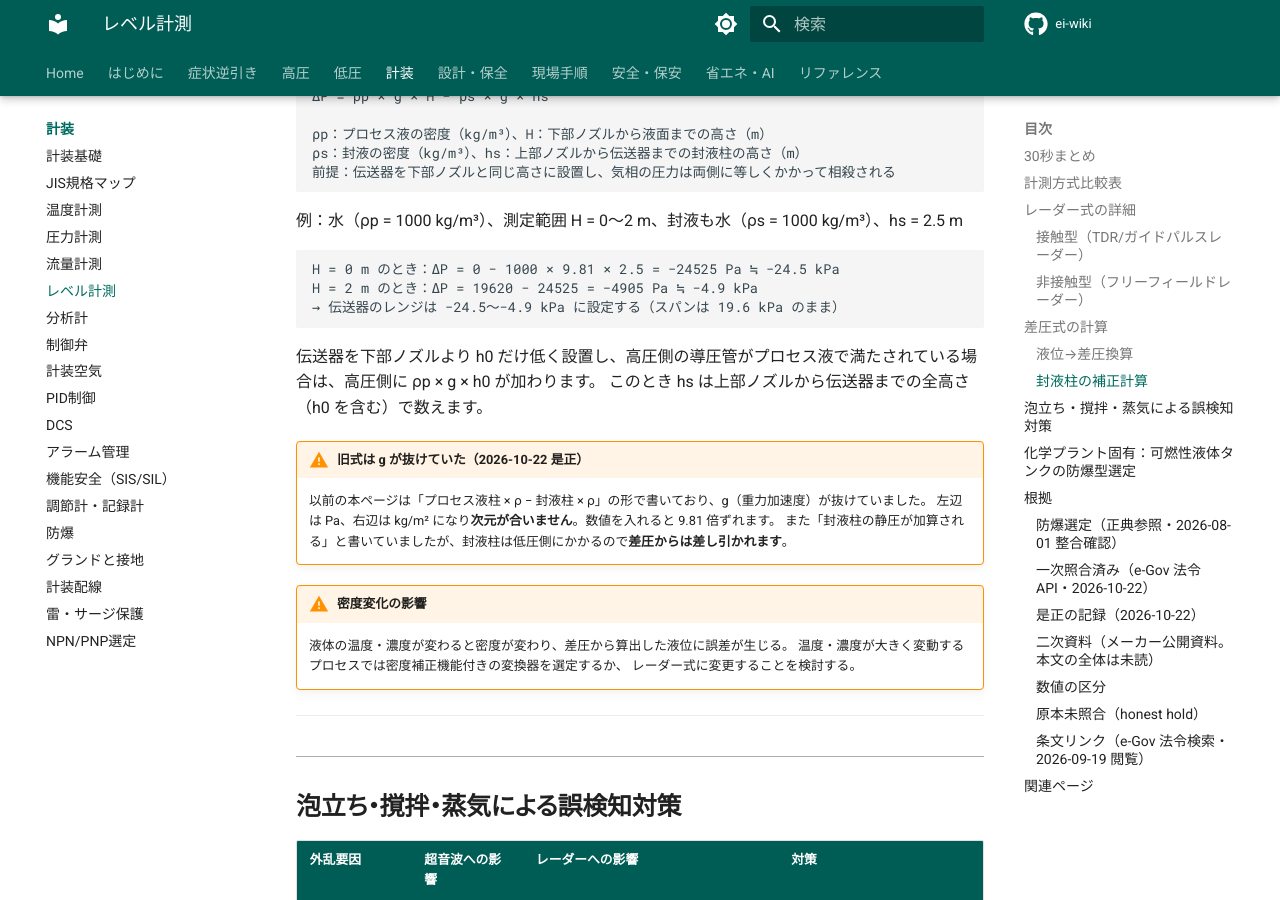
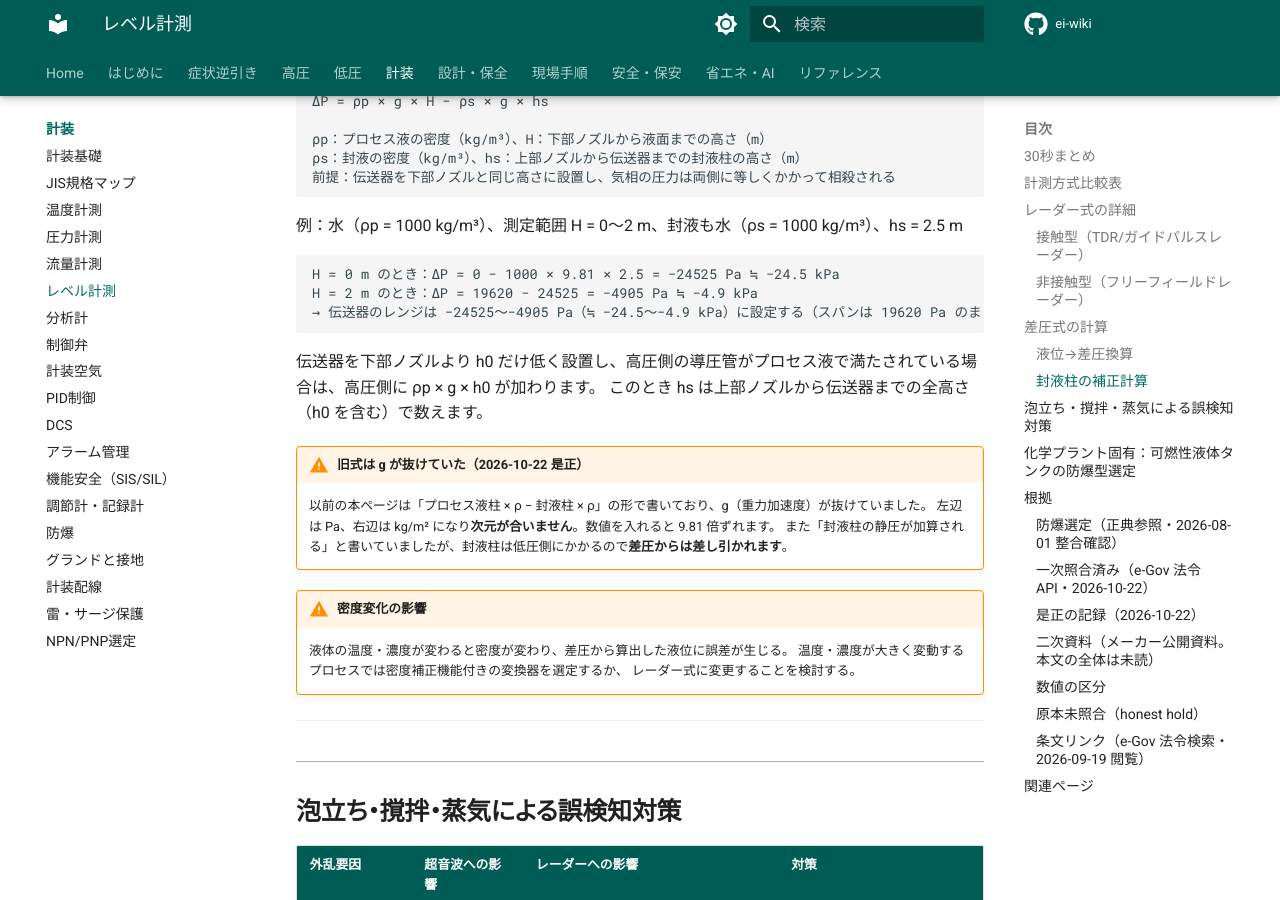
Before and after one commit to kfurufuru/ei-wiki, an MkDocs documentation site: the page built from docs/03-keiso/level.md, in a window 1280 px wide and 900 px high, scrolled down 2454 px. Built offline with MkDocs 1.6.1 and Material for MkDocs 9.7.7, drawn with Linux system fonts in a browser that asks for light colours; comment, search, counter and statistics services are not loaded; part of the change alters nothing that is shown; some of the changed text lies outside the part shown.

Commit message:
fix(レベル計測): 80GHz用途の無根拠な記述を撤回、TDRの蒸気注記、レンジをPa値で併記
Co-Authored-By: Claude Opus 5.5 <noreply@anthropic.com>
Claude-Session: https://claude.ai/code/session_014hFAKga6G9WfD9E6Ry5rht

````diff
--- a/docs/03-keiso/level.md
+++ b/docs/03-keiso/level.md
@@ -34,7 +34,7 @@ last_verified: 2026-10-22
 
 ### 接触型（TDR/ガイドパルスレーダー）
 - 金属ロッドまたはケーブルに沿ってマイクロ波を伝播させ、液面での反射時間から液位を算出
-- 泡・蒸気・粉塵の影響を受けにくい
+- 泡・蒸気・粉塵の影響を受けにくい。ただし高温高圧の飽和蒸気では電波の伝搬が遅れ、液位が低めに出る（気相補正機能付きを選ぶ。下の「泡立ち・撹拌・蒸気」の表）
 - 界面（油/水等の2層）計測にも対応
 
 ### 非接触型（フリーフィールドレーダー）
@@ -43,7 +43,7 @@ last_verified: 2026-10-22
 |--------|------|------|
 | 6 GHz（Cバンド） | ビーム幅が広い。乱れた液面に強い | 屋外大型タンク |
 | 26 GHz（Kバンド） | ビーム幅が狭く小口径ノズル対応 | プロセス槽・小型タンク |
-| 80 GHz（Wバンド） | 最小ビーム。内部構造物を避けやすい | 小口径ノズル・撹拌翼などの内部構造物が多い槽 |
+| 80 GHz（Wバンド） | 最小ビーム | 小口径ノズル・プロセス槽 |
 
 !!! tip "選定ポイント"
     - 泡が厚い → ガイドパルス（TDR）を第一候補にする。非接触レーダーは泡に電波を吸収・散乱され、液面の反射が返らなくなる
@@ -93,7 +93,7 @@ last_verified: 2026-10-22
 ```text
 H = 0 m のとき：ΔP = 0 − 1000 × 9.81 × 2.5 = −24525 Pa ≒ −24.5 kPa
 H = 2 m のとき：ΔP = 19620 − 24525 = −4905 Pa ≒ −4.9 kPa
-→ 伝送器のレンジは −24.5〜−4.9 kPa に設定する（スパンは 19.6 kPa のまま）
+→ 伝送器のレンジは −24525〜−4905 Pa（≒ −24.5〜−4.9 kPa）に設定する（スパンは 19620 Pa のまま）
 ```
 
 伝送器を下部ノズルより h0 だけ低く設置し、高圧側の導圧管がプロセス液で満たされている場合は、高圧側に ρp × g × h0 が加わります。
````
